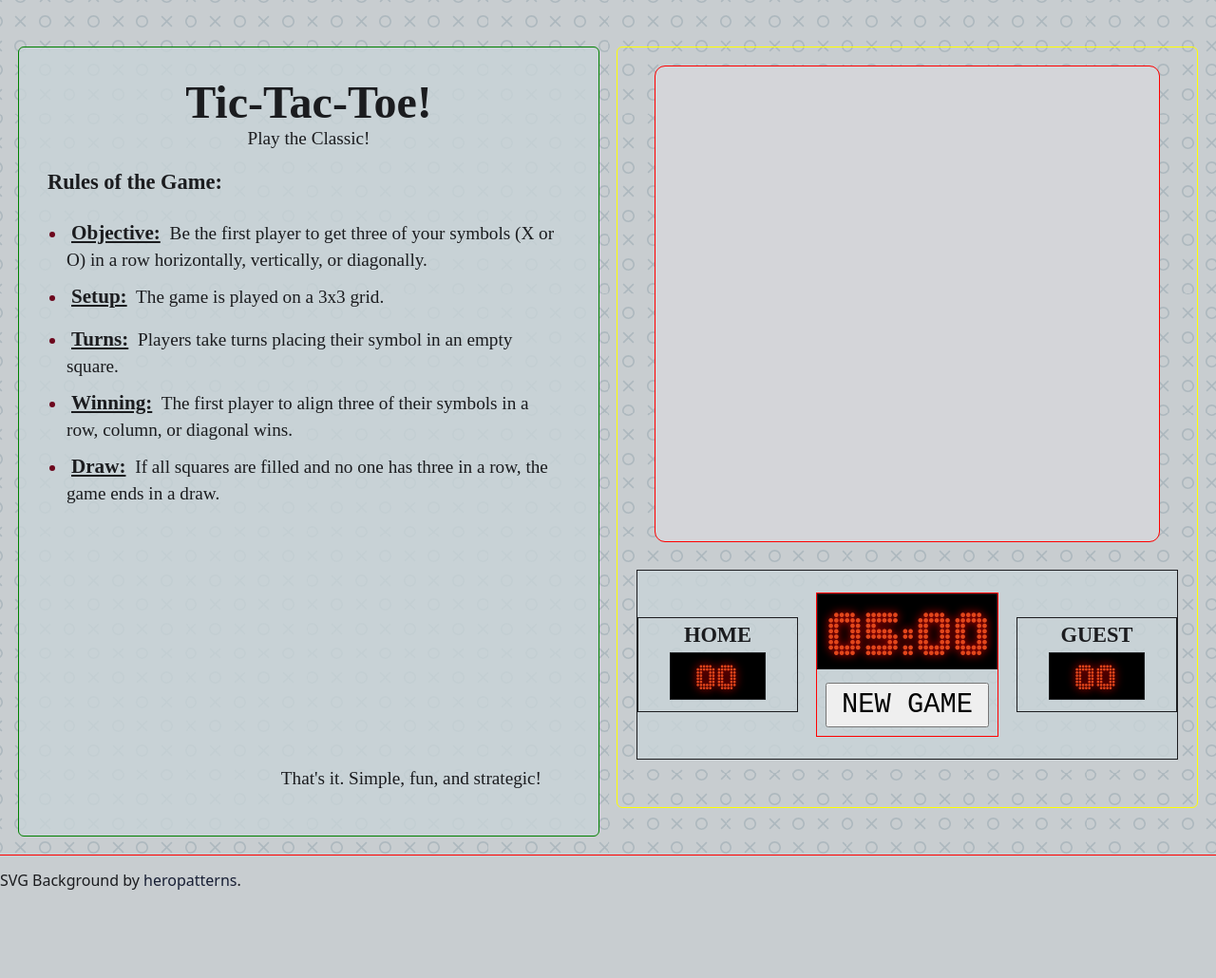
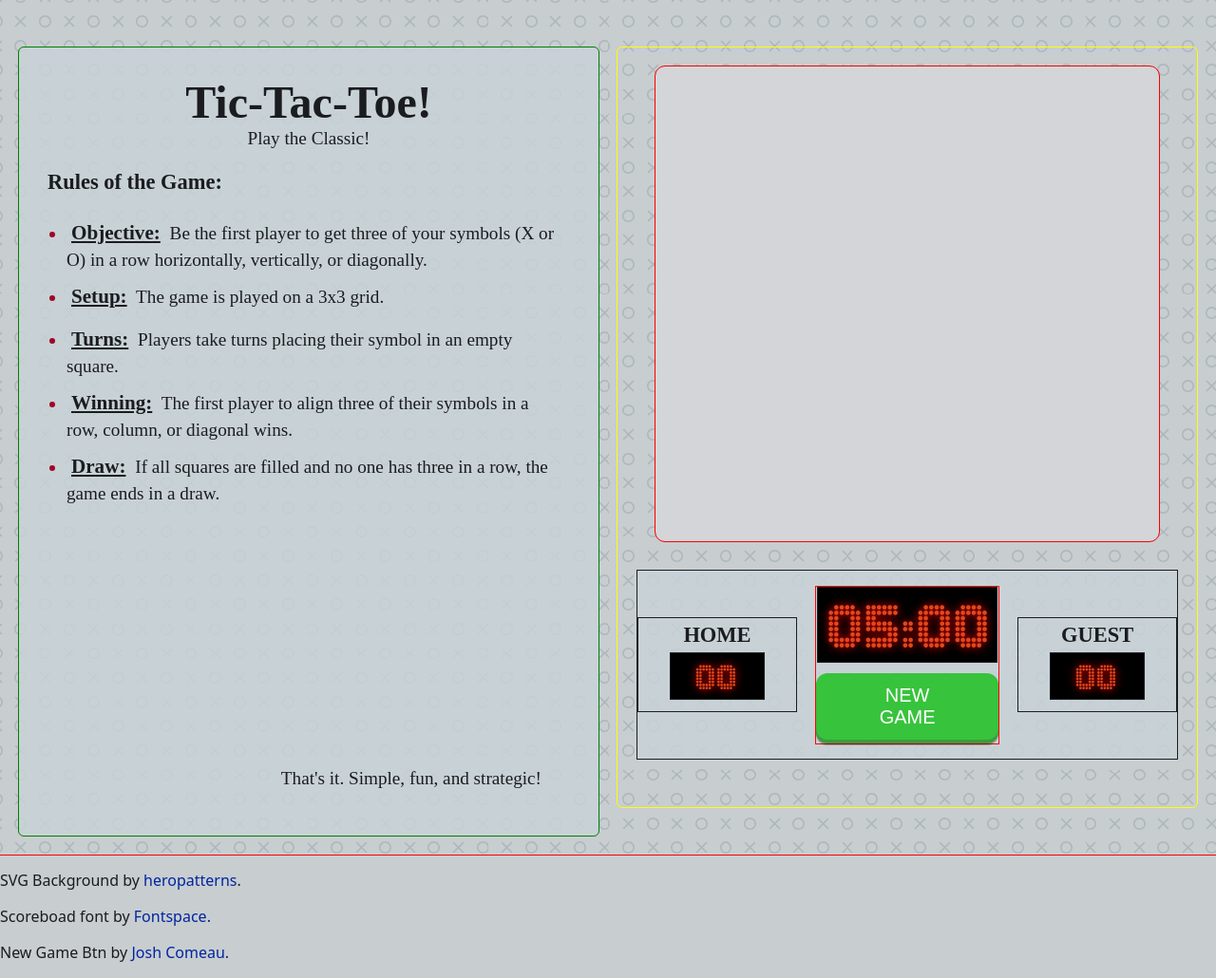
Before and after one commit to glovek08/tic-tac-toe, a website: page index.html in a window 1280 px wide. Shown: the whole page at 95% size. Before the commit the page ends 954 px from the top, so only its background shows below. Drawn offline with Linux system fonts and the light colour scheme; a web font is replaced by a local one.

Commit message:
[feat] new game button

```diff
--- /dev/null
+++ b/css/new-game-btn.css
@@ -0,0 +1,100 @@
+:root {
+  --green: #38c33c;
+  --green-shadow: #3a9c3f;
+}
+:root.dark {
+  --green: #1ca034;
+  --green-shadow: #2b6636;
+}
+
+.new-game-btn-pushable {
+  position: relative;
+  border: none;
+  background: transparent;
+  padding: 0;
+  cursor: pointer;
+  outline-offset: 4px;
+  transition: filter 250ms;
+  user-select: none;
+  -webkit-user-select: none;
+  touch-action: manipulation;
+  margin-top: 10px;
+}
+
+.new-game-btn-shadow {
+  position: absolute;
+  top: 0;
+  left: 0;
+  width: 100%;
+  height: 100%;
+  border-radius: 12px;
+  background: hsl(0deg 0% 0% / 0.25);
+  will-change: transform;
+  transform: translateY(2px);
+  transition: transform 600ms cubic-bezier(0.3, 0.7, 0.4, 1);
+}
+
+.new-game-btn-edge {
+  position: absolute;
+  top: 0;
+  left: 0;
+  width: 100%;
+  height: 100%;
+  border-radius: 12px;
+  background: linear-gradient(
+    to left,
+    var(--green-shadow) 0%,
+    var(--green-shadow) 8%,
+    var(--green-shadow) 92%,
+    var(--green-shadow) 100%
+  );
+}
+
+.new-game-btn-front {
+  display: block;
+  position: relative;
+  padding: 12px 27px;
+  border-radius: 12px;
+  font-size: 1.1rem;
+  color: white;
+  background: var(--green);
+  will-change: transform;
+  transform: translateY(-4px);
+  transition: transform 600ms cubic-bezier(0.3, 0.7, 0.4, 1);
+}
+
+@media (min-width: 768px) {
+  .new-game-btn-front {
+    font-size: 1.25rem;
+    padding: 12px 42px;
+  }
+}
+
+.new-game-btn-pushable:hover {
+  filter: brightness(110%);
+  -webkit-filter: brightness(110%);
+}
+
+.new-game-btn-pushable:hover .new-game-btn-front {
+  transform: translateY(-6px);
+  transition: transform 250ms cubic-bezier(0.3, 0.7, 0.4, 1.5);
+}
+
+.new-game-btn-pushable:active .new-game-btn-front {
+  transform: translateY(-2px);
+  transition: transform 34ms;
+}
+
+.new-game-btn-pushable:hover .new-game-btn-shadow {
+  transform: translateY(4px);
+  transition: transform 250ms cubic-bezier(0.3, 0.7, 0.4, 1.5);
+}
+
+.new-game-btn-pushable:active .new-game-btn-shadow {
+  transform: translateY(1px);
+  transition: transform 34ms;
+}
+
+.new-game-btn-pushable:focus:not(:focus-visible) {
+  outline: none;
+}
--- a/css/styles.css
+++ b/css/styles.css
@@ -5,14 +5,14 @@
   --main-fg: #d4d5d9;
   --main-fg-transparent: #c9d4d8ca;
   --font: #1b1c1f;
-  --a-not-visited: #171e34;
-  --a-visited: #571355;
-  --accent: #6d071d;
+  --a-not-visited: #00259f;
+  --a-visited: #750571;
+  --accent: #a00627;
 }
 :root.dark {
   --main-bg: #0b2335;
   --main-bg-svg: url("../assets/tic-tac-toe_dark.svg");
-  --main-fg: #1d1930;
+  --main-fg: #131024;
   --main-fg-transparent: #12101bad;
   --font: #e4e7f1;
   --a-not-visited: #94abf5;
@@ -29,6 +29,7 @@
   font-style: normal;
   font-display: swap;
 }
+
 /* @font-face {
   font-family: "Danger on the motorway";
   src: url("../assets/fonts/DangerOnTheMotorway-xV10.ttf");
@@ -36,6 +37,7 @@
   font-style: normal;
   font-display: swap;
 } */
+
 @font-face {
   font-family: Ozone;
   src: url("../assets/fonts/Ozone-xRRO.ttf");
@@ -206,8 +208,13 @@ main > section {
   margin: auto;
   font-family: "Courier New", Courier, monospace;
   font-size: 1.5em;
-  padding: 5px 15px;
+  padding: 5px 15px 2.5px 15px;
   cursor: pointer;
+  color: white;
+  background: var(--green);
+  border: 2px solid var(--font);
+  border-radius: 5px;
+  font-weight: 900;
 }
 
 .scoreboard-box {
--- a/index.html
+++ b/index.html
@@ -6,6 +6,7 @@
     <meta name="color-scheme" content="light dark" />
     <title>Tic-Tac-Toe</title>
     <link rel="stylesheet" href="css/styles.css" />
+    <link rel="stylesheet" href="css/new-game-btn.css" />
     <script src="Javascript/script.js" defer></script>
   </head>
   <body>
@@ -55,7 +56,11 @@
           </div>
           <div id="scoreboard-toolbox">
             <div id="timer" class="led-style">05:00</div>
-            <button id="new-game-btn">NEW GAME</button>
+            <button class="new-game-btn-pushable" role="button">
+              <span class="new-game-btn-shadow"></span>
+              <span class="new-game-btn-edge"></span>
+              <span class="new-game-btn-front text"> NEW GAME </span>
+            </button>
           </div>
           <div id="computer-score" class="scoreboard-box">
             <h3>GUEST</h3>
@@ -76,6 +81,24 @@
           >heropatterns</a
         >.
       </p>
+      <p>
+        Scoreboad font by
+        <a
+          href="https://www.fontspace.com/"
+          target="_blank"
+          rel="noopener noreferrer"
+          >Fontspace.</a
+        >
+      </p>
+      <p>
+        New Game Btn by
+        <a
+          href="https://www.joshwcomeau.com/"
+          target="_blank"
+          rel="noopener noreferrer"
+          >Josh Comeau.</a
+        >
+      </p>
     </footer>
   </body>
 </html>
```
